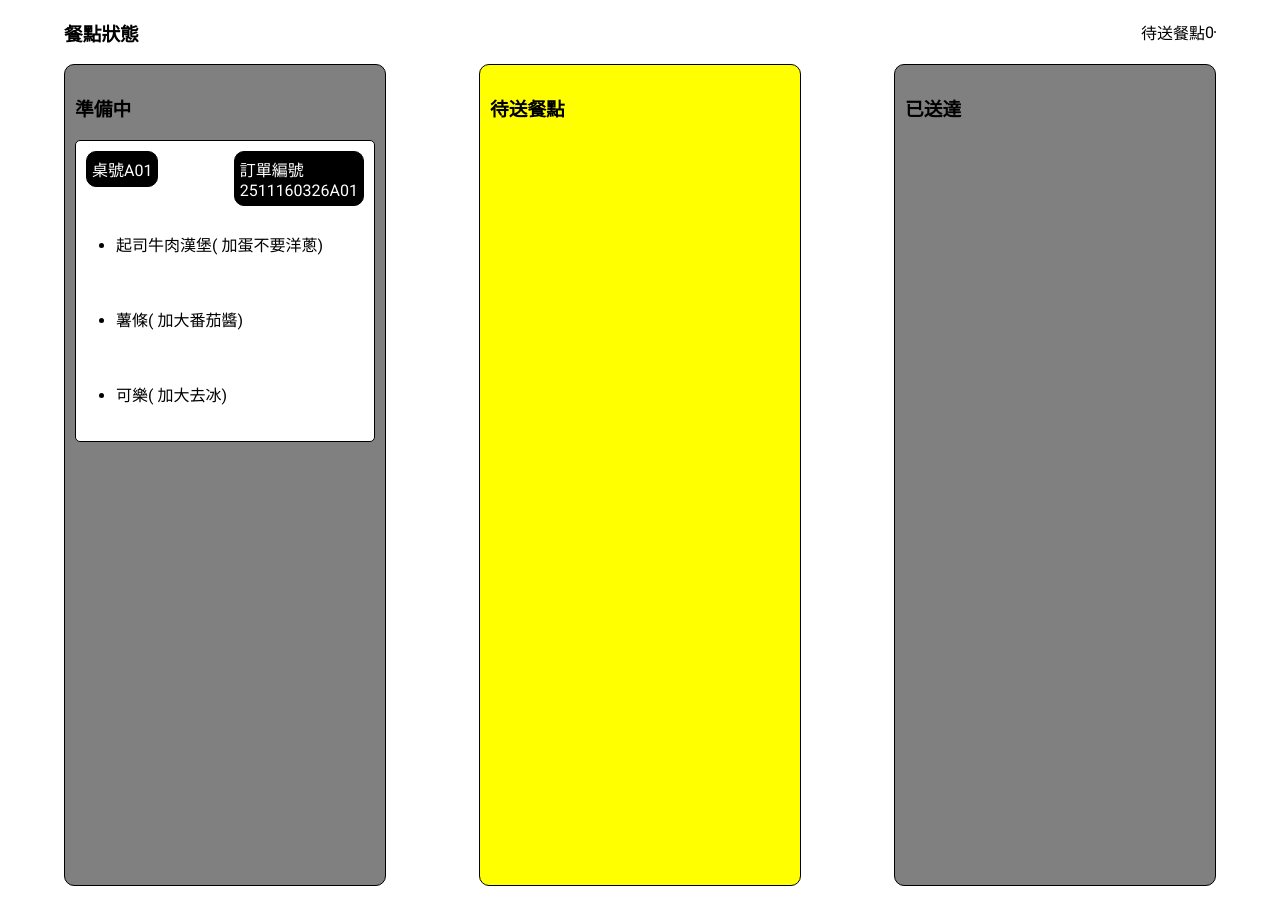
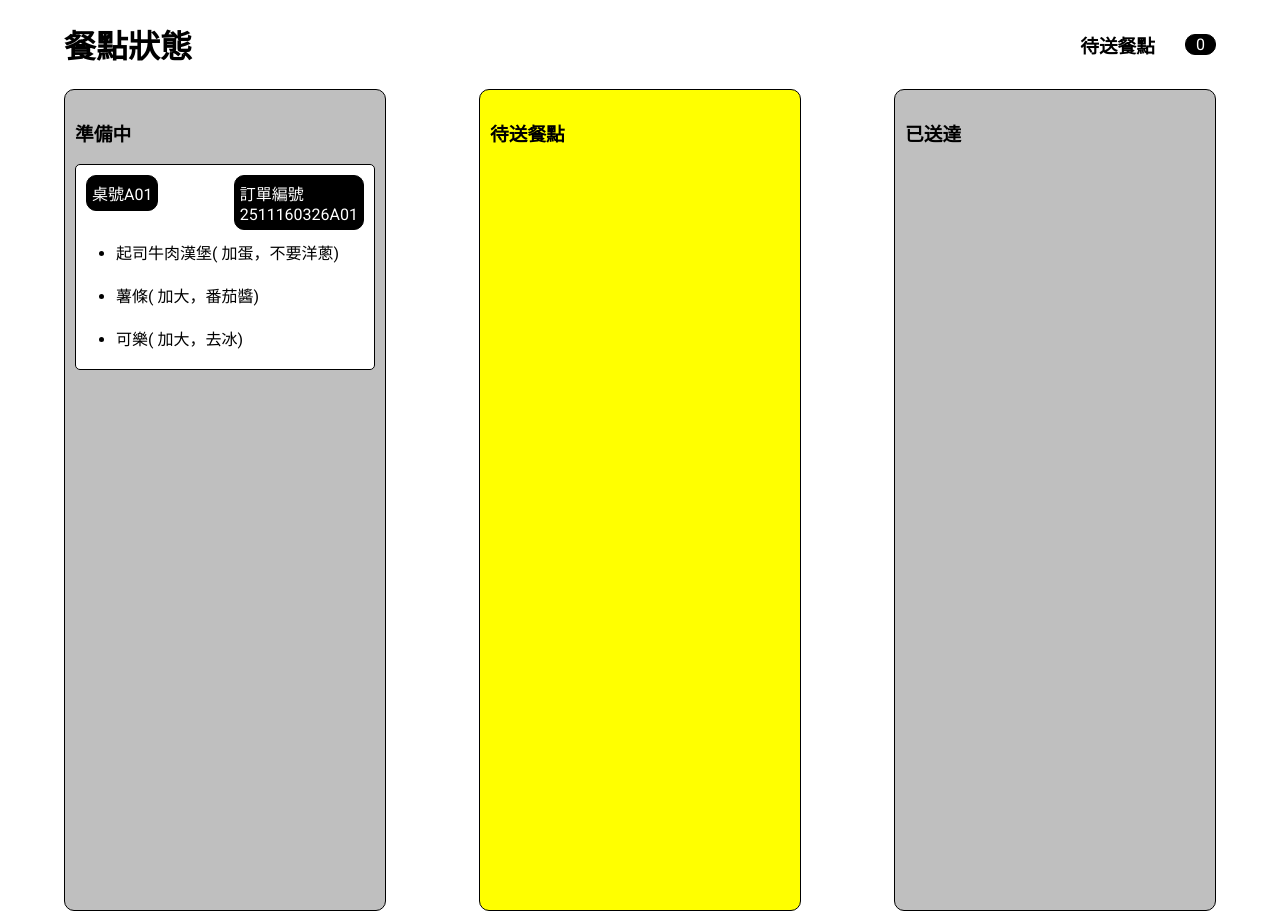
Before and after one commit to Jia-02/group_project_frontend, an Angular app: page /meal/status in a window 1280 px wide. Before the commit the page ends 886 px from the top, so only its background shows below. Built offline with nearby package versions, Linux system fonts and the light colour scheme.

Commit message:
優化 店家 餐點狀態 前端畫面

```diff
--- a/src/app/meal-status/meal-status.component.html
+++ b/src/app/meal-status/meal-status.component.html
@@ -1,14 +1,15 @@
 <div style="height: auto; padding-left: 5%; padding-right: 5%;">
   <div style="display: flex; align-items: center;">
-    <h3>餐點狀態</h3>
+    <h1>餐點狀態</h1>
     <span style="flex: 1 1 auto"></span>
-    <span>待送餐點</span>
-    <span>{{count}}</span>
-    <div class="divCss1"></div>
+    <h3 style="margin-right: 30px;">待送餐點</h3>
+    <div class="divCss1">
+      <span>{{count}}</span>
+    </div>
   </div>
   <div style="width: 100%; height: auto; display: flex;">
     <div
-      style="height: 800px; width:300px; border: 1px solid black; background-color: gray; border-radius: 10px; padding: 10px;">
+      style="height: 800px; width:300px; border: 1px solid black; background-color: rgba(128,128,128,0.5); border-radius: 10px; padding: 10px;">
       <h3>準備中</h3>
       @for(order of orderMealList;track order){
       @if(order.orderStatus == "準備中"){
@@ -26,13 +27,15 @@
             <span>{{order.innerId}}</span>
           </div>
         </div>
-        @for(meal of order.optionsNote;track meal){
+        @for(meal of order.optionsDetail;track meal){
         <div>
           <ul>
             <li>{{meal.productName}}&#40;
               @for(detail of meal.detailList;track detail){
               <span>{{detail.option}}</span>
-              <span></span>
+              @if(detail.id != meal.detailList.length){
+              <span>，</span>
+              }
               }
               <span>&#41;</span>
             </li>
@@ -67,15 +70,15 @@
             <span>{{order.innerId}}</span>
           </div>
         </div>
-        @for(meal of order.optionsNote;track meal){
+        @for(meal of order.optionsDetail;track meal){
         <div>
           <ul>
-
-
             <li>{{meal.productName}}&#40;
               @for(detail of meal.detailList;track detail){
               <span>{{detail.option}}</span>
-              <span></span>
+              @if(detail.id != meal.detailList.length){
+              <span>，</span>
+              }
               }
               <span>&#41;</span>
             </li>
@@ -93,7 +96,7 @@
     </div>
     <span style="flex: 1 1 auto;"></span>
     <div
-      style="height: 800px; width:300px; border: 1px solid black; background-color: gray; border-radius: 10px; padding: 10px;">
+      style="height: 800px; width:300px; border: 1px solid black; background-color: rgba(128,128,128,0.5); border-radius: 10px; padding: 10px;">
       <h3>已送達</h3>
       @for(order of orderMealList;track order){
       @if(order.orderStatus == "已送達"){
@@ -111,15 +114,15 @@
             <span>{{order.innerId}}</span>
           </div>
         </div>
-        @for(meal of order.optionsNote;track meal){
+        @for(meal of order.optionsDetail;track meal){
         <div>
           <ul>
-
-
             <li>{{meal.productName}}&#40;
               @for(detail of meal.detailList;track detail){
               <span>{{detail.option}}</span>
-              <span></span>
+              @if(detail.id != meal.detailList.length){
+              <span>，</span>
+              }
               }
               <span>&#41;</span>
             </li>
--- a/src/app/meal-status/meal-status.component.scss
+++ b/src/app/meal-status/meal-status.component.scss
@@ -4,5 +4,10 @@
   border-radius: 10px;
   border: 1px solid black;
   background-color: black;
+  padding-left: 10px;
+  padding-right: 10px;
   color: white;
 }
+ul{
+  margin: 0px;
+}
--- a/src/app/meal-status/meal-status.component.ts
+++ b/src/app/meal-status/meal-status.component.ts
@@ -9,12 +9,10 @@ import { Component } from '@angular/core';
 export class MealStatusComponent {
 
   count!:number;
-
+  optionCount!:number;
 
   orderMealList!: OrderMealList[];
   optionsNote!: optionNote[];
-  settingDetail!: orderMeal[];
-  orderMeal!: orderMeal[];
   reg = /[A-Z]/;
 
   detailList1!: option[];
@@ -24,25 +22,35 @@ export class MealStatusComponent {
   ngOnInit(): void {
 
     this.count = 0;
+    this.optionCount = 1;
     this.orderMealList = [];
     this.detailList1 = [{ option: "加蛋", addprice: 10 }, { option: "不要洋蔥", addprice: 0 }];
     this.detailList2 = [{ option: "加大", addprice: 10 }, { option: "番茄醬", addprice: 0 }];
     this.detailList3 = [{ option: "加大", addprice: 10 }, { option: "去冰", addprice: 0 }];
 
-    this.orderMeal = [];
-    this.orderMeal =
-      [{ categoryId: 1, productId: 1, productName: "起司牛肉漢堡" },
-      { categoryId: 2, productId: 2, productName: "薯條" },
-      { categoryId: 3, productId: 3, productName: "可樂" }]
+    this.optionsNote =
+      [{categoryId:3, productId: 1, productName: "起司牛肉漢堡",productPrice:170, detailList: this.detailList1 },
+      {categoryId:4, productId: 2, productName: "薯條",productPrice:30, detailList: this.detailList2 },
+      {categoryId:5, productId: 3, productName: "可樂",productPrice:30, detailList: this.detailList3 }]
 
-    this.optionsNote =
-      [{ productId: 1, productName: "起司牛肉漢堡", detailList: this.detailList1 },
-      { productId: 2, productName: "薯條", detailList: this.detailList2 },
-      { productId: 3, productName: "可樂", detailList: this.detailList3 }]
+    for(const option of this.detailList1){
+      option.id = this.optionCount++;
+      console.log(option.id)
+    }
+    this.optionCount = 1;
+    for(const option of this.detailList2){
+      option.id = this.optionCount++;
+      console.log(option.id)
+    }
+    this.optionCount = 1;
+    for(const option of this.detailList3){
+      option.id = this.optionCount++;
+      console.log(option.id)
+    }
 
 
-    this.orderMealList.push({ orderDetailsId: 1, optionsNote: this.optionsNote,
-       settingDetail:this.orderMeal,orderDetailsPrice:100,innerId:"2511160326A01",settingId:3,orderStatus:"準備中"})
+    this.orderMealList.push({ orderDetailsId: 1, optionsDetail: this.optionsNote,
+       orderDetailsPrice:100,innerId:"2511160326A01",settingId:3,orderStatus:"準備中"})
 
     for(const order of this.orderMealList){
       if(order.innerId){
@@ -55,14 +63,15 @@ export class MealStatusComponent {
       }
     }
 
+    console.log(this.orderMealList)
+
   }
 
 }
 
 interface OrderMealList {
   orderDetailsId: number;
-  optionsNote: optionNote[];
-  settingDetail: orderMeal[];
+  optionsDetail: optionNote[];
   orderDetailsPrice: number;
   innerId?: string;
   takeOutId?: string;
@@ -72,18 +81,15 @@ interface OrderMealList {
 }
 
 interface optionNote {
+  categoryId:number;
   productId: number;
   productName: string;
+  productPrice:number;
   detailList: option[];
 }
 
 interface option {
+  id?:number;
   option: string;
   addprice: number;
 }
-
-interface orderMeal {
-  categoryId: number;
-  productId: number;
-  productName: string;
-}
```
